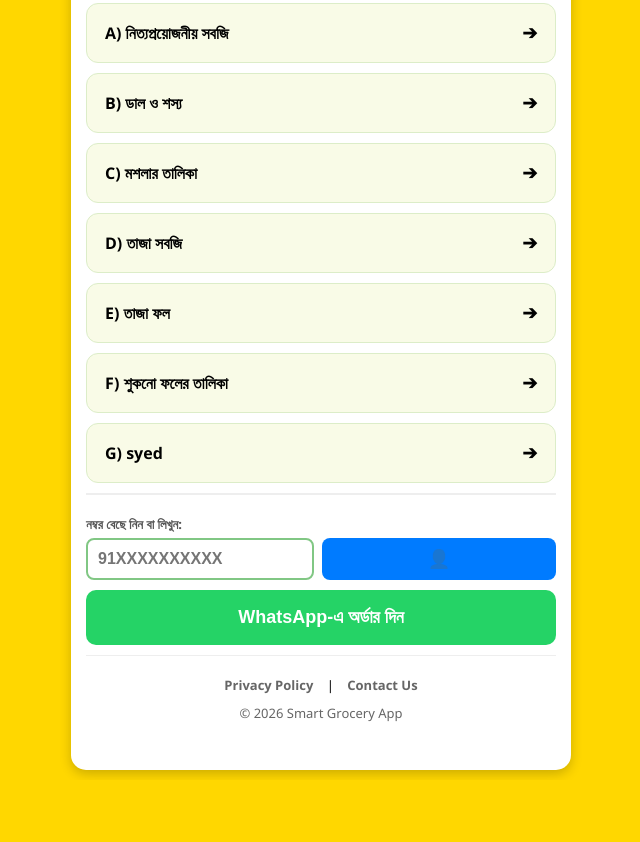
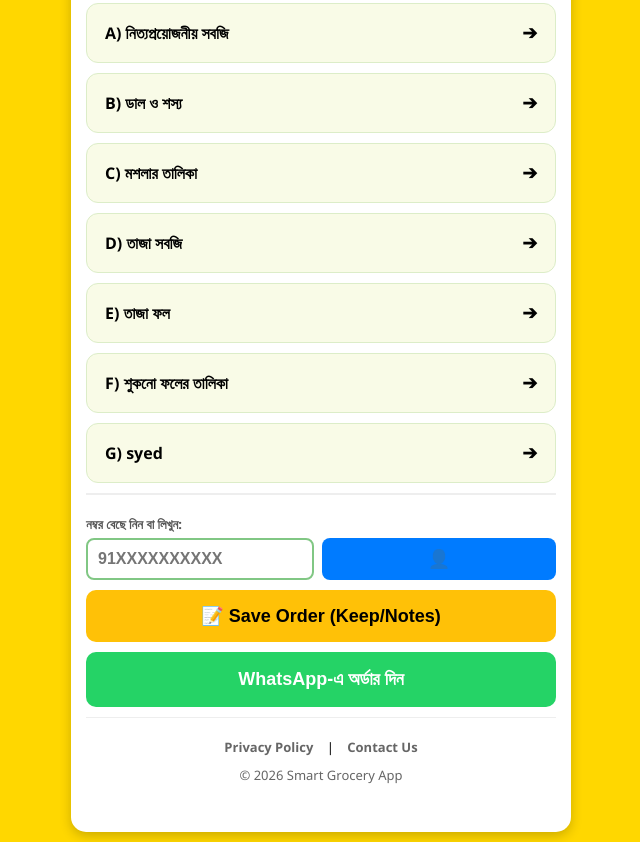
Before and after one commit to syedalif2023-hue/Alif, a plain HTML site: page index.html in a window 1280 px wide. Shown: the part 539-1381 px from the top of the page, without its empty margins (319-959 px from the left). Before the commit the page ends 1319 px from the top, so only its background shows below. Drawn offline with Linux system fonts and the light colour scheme.

Commit message:
Add files via upload

```diff
--- a/index.html
+++ b/index.html
@@ -19,7 +19,6 @@
 
         .container { max-width: 500px; margin: auto; background: white; padding: 15px; border-radius: 15px; box-shadow: 0 4px 12px rgba(0,0,0,0.2); min-height: 96vh; display: flex; flex-direction: column; }
 
-        /* Banner Styling - Automatic Switch ke liye */
         .ad-container {
             margin: 15px 0;
             text-align: center;
@@ -64,6 +63,9 @@
         .wa-input-group { display: flex; gap: 8px; margin-bottom: 10px; }
         .num-input { flex: 1; border: 2px solid #81c784; font-size: 16px; font-weight: bold; padding: 10px; border-radius: 8px; }
         .btn-contact { background: #007bff; color: white; padding: 0 15px; font-size: 18px; border-radius: 8px; border: none; }
+
+        /* --- NAYA BUTTON CSS (ISKO ADD KIYA HAI) --- */
+        .btn-save-notes { background: #ffc107; color: #000; width: 100%; font-size: 18px; height: 52px; display: flex; align-items: center; justify-content: center; gap: 10px; border-radius: 10px; border: none; margin-bottom: 10px; font-weight: bold; cursor: pointer; }
         .btn-wa { background: #25D366; color: white; width: 100%; font-size: 18px; height: 55px; display: flex; align-items: center; justify-content: center; gap: 10px; border-radius: 10px; border: none; }
 
         .policy-footer { text-align: center; padding: 20px 0; margin-top: 10px; font-size: 13px; border-top: 1px solid #eee; }
@@ -123,6 +125,11 @@
             <input type="tel" id="wa-num" class="num-input" placeholder="91XXXXXXXXXX">
             <button id="btn-picker" class="btn-contact" onclick="selectFromContacts()" title="Contact থেকে বাছুন">👤</button>
         </div>
+
+        <button class="btn-save-notes" onclick="saveToNotes()">
+            <span>📝 Save Order (Keep/Notes)</span>
+        </button>
+
         <button class="btn-wa" onclick="sendWA()"><span>WhatsApp-এ অর্ডার দিন</span></button>
     </div>
 
@@ -136,7 +143,6 @@
 <script src="ads.js"></script>
 
 <script>
-    // --- ORIGINAL APP LOGIC ---
     function updateClock() {
         const now = new Date();
         const options = { weekday: 'long', year: 'numeric', month: 'long', day: 'numeric' };
@@ -182,11 +188,11 @@
 
     const data = {
         "A) নিত্যপ্রয়োজনীয় সবজি": ["আলু","পেঁয়াজ","আদা","রসুন","কাঁচা লঙ্কা"],
-        "B) ডাল ও শস্য": ["চাল","আটা","ময়দা","সর্ষের তেল","চিনি","চা পাতা","মুসুর ডাল","মুড়ি","গুড়","মটর","মুগ ডাল","ছোলা","অড়হর ডাল"],
+        "B) ডাল ও শস্য": ["চাল","আটা","ময়দা","সর্ষের তেল","চ চিনি","চা পাতা","মুসুর ডাল","মুড়ি","গুড়","মটর","মুগ ডাল","ছোলা","অড়হর ডাল"],
         "C) মশলার তালিকা": ["হলুদ ","কাশ্মীরি লঙ্কা গুঁড়ো","ধনে গুঁড়ো "," জিরে গুঁড়ো ","নুন / লবণ ","বিরিয়ানি মশলা","চিকেন মশলা","মিট মশলা / মাংসের মশলা","পোস্ত","সর্ষে","তেজপাতা","পাঁচ ফোড়ন","লবঙ্গ ","গরম মশলা ","শাহী গরম মশলা","মৌরি","গোলমরিচ","কালো জিরে ","হিং ","দারুচিনি","এলাচ","বড় এলাচ","কসুরি মেথি","জোয়ান","চাট মশলা","জায়ফল","জয়িত্রী"],
         "D) তাজা সবজি": ["শসা","ধনে পাতা","লেবু","গাজর","বিট","শিম","টমেটো","পালং শাক","পুঁই শাক","লাল শাক","বেগুন","পটল","কাঁচকলা","করলা","কুমড়ো","ঢ্যাঁড়স","ফুলকপি","বাঁধাকপি","মুলো","মুলো শাক ","কলমি শাক ","সুশনি শাক","ওল","লাউ","ঝিঙে","পেপে","চিচিঙ্গা"],
         "E) তাজা ফল": ["কলা","আপেল","পেয়ারা","পেপে","আঙুর","বেদানা","কমলালেবু","পাতিলেবু","আম","কাঁঠাল","লিচু","তরমুজ","খরমুজ","কালোজাম","আতা","নারকেল","ডাব","新技术লকী","সবেদা","বেল","কুল","আনারস"],
-        "F) শুকনো ফলের তালিকা": ["কাজু বাদাম","আখরোট","খেজুর","কাঠবাদাম","কিসমিস","চীনাবাদাম","ডুমুর (শুকনো)","পেস্তা","মাখানা","খুবানি","জাফরান / কেশর"],
+        "F) শুকনো ফলের তালিকা": ["কাজু বাদাম","আখরোট","খেজুর","কাঠবাদাম","কিসমিস","চীনামবাদাম","ডুমুর (শুকনো)","পেস্তা","মাখানা","খুবানি","জাফরান / কেশর"],
         "G) syed": ["1","2"]
     };
 
@@ -254,6 +260,34 @@
         else { content.innerHTML = html; totalDiv.innerText = "মোট বিল: ₹" + grandTotal.toFixed(2); }
     }
 
+    // --- NAYA JAVASCRIPT LOGIC (SAVE TO KEEP NOTES) ---
+    function saveToNotes() {
+        let msg = "*🛒 বাজার লিস্ট ও বিল:*\n" + document.getElementById('current-date').innerText + "\n--------------------------\n";
+        let grandTotal = 0; let hasItems = false;
+        for (let key in selectedItems) {
+            let itm = selectedItems[key];
+            if(itm.qty > 0) {
+                let itemTotal = itm.unit === "Gm" ? (itm.rate/1000)*itm.qty : itm.qty*itm.rate;
+                msg += `\n✅ ${key}: ${itm.qty} ${itm.unit} x ${itm.rate} = ₹${itemTotal.toFixed(2)}`;
+                grandTotal += itemTotal; hasItems = true;
+            }
+        }
+        if(!hasItems) return alert("আইটেম সিলেক্ট করুন!");
+        msg += `\n\n--------------------------\n💰 সর্বমোট বিল: ₹${grandTotal.toFixed(2)}`;
+
+        // Web Share API: Android Chooser ki tarah kaam karega (Keep select karne ke liye)
+        if (navigator.share) {
+            navigator.share({
+                title: 'Order List',
+                text: msg
+            }).catch(console.error);
+        } else {
+            // Fallback: Agar share nahi chala toh clipboard me copy
+            navigator.clipboard.writeText(msg);
+            alert("কপি করা হয়েছে! Keep Notes-এ গিয়ে পেস্ট করুন।");
+        }
+    }
+
     function sendWA() {
         const num = document.getElementById('wa-num').value;
         if(!num) return alert("নম্বর দিন!");
```
